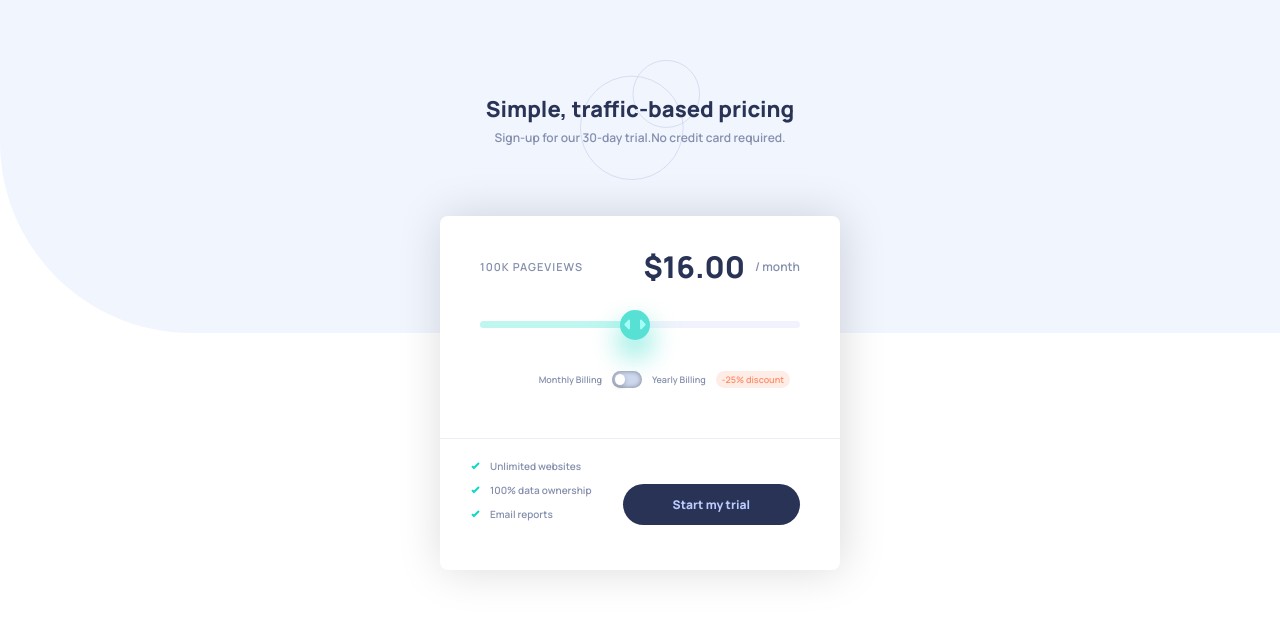
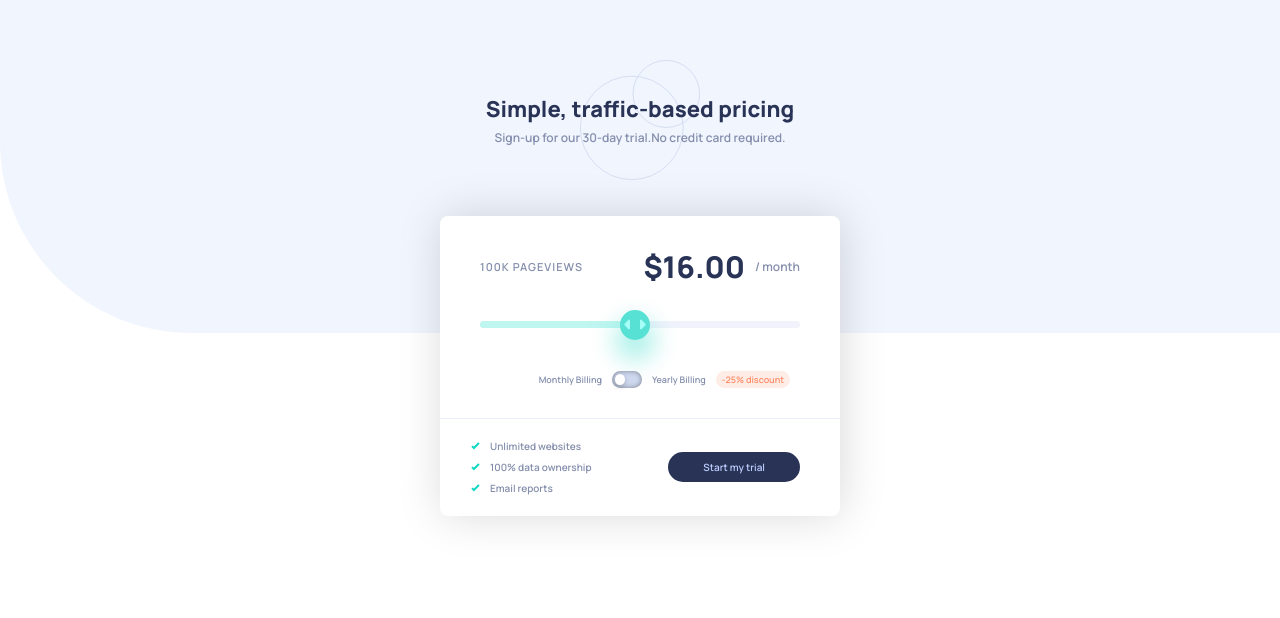
Before and after one commit to Barna-Molnar/imteractive-pricing-component-react, a React (Create React App) app: page / in a window 1280 px wide. Shown: the part 116-734 px from the top of the page. Built offline with nearby package versions, Linux system fonts and the light colour scheme.

Commit message:
Respomsive footer

```diff
--- a/src/components/Footer.jsx
+++ b/src/components/Footer.jsx
@@ -18,8 +18,8 @@ const FooterStyles = styled.div`
     content: url(${(props) => props.checkImg});
   }
   .cta {
-    padding: 1rem 3.5rem;
-    font-weight: 800;
+    padding: 0.8rem 3.5rem;
+    font-weight: 600;
     font-family: 'Manrope';
     font-size: 10px;
     align-self: center;
@@ -38,7 +38,6 @@ const FooterStyles = styled.div`
     align-items: center;
     text-align: center;
     font-size: 12px;
-  }
     ul li {
       margin-bottom: 1rem !important;
     }
@@ -49,6 +48,7 @@ const FooterStyles = styled.div`
       font-family: 'Manrope';
       font-size: 12px;
       border-radius: 25px;
+    }
   }
 `;
 
--- a/src/components/PricingComponent.jsx
+++ b/src/components/PricingComponent.jsx
@@ -61,7 +61,7 @@ const PricingComponentStyles = styled.div`
       }
     }
   }
-  .container > * {
+  .container > *:not(:last-child) {
     margin-bottom: 2rem;
   }
   @media only screen and (max-width: 768px) {
```
Lines whose indentation alone changed are shown as unchanged.
